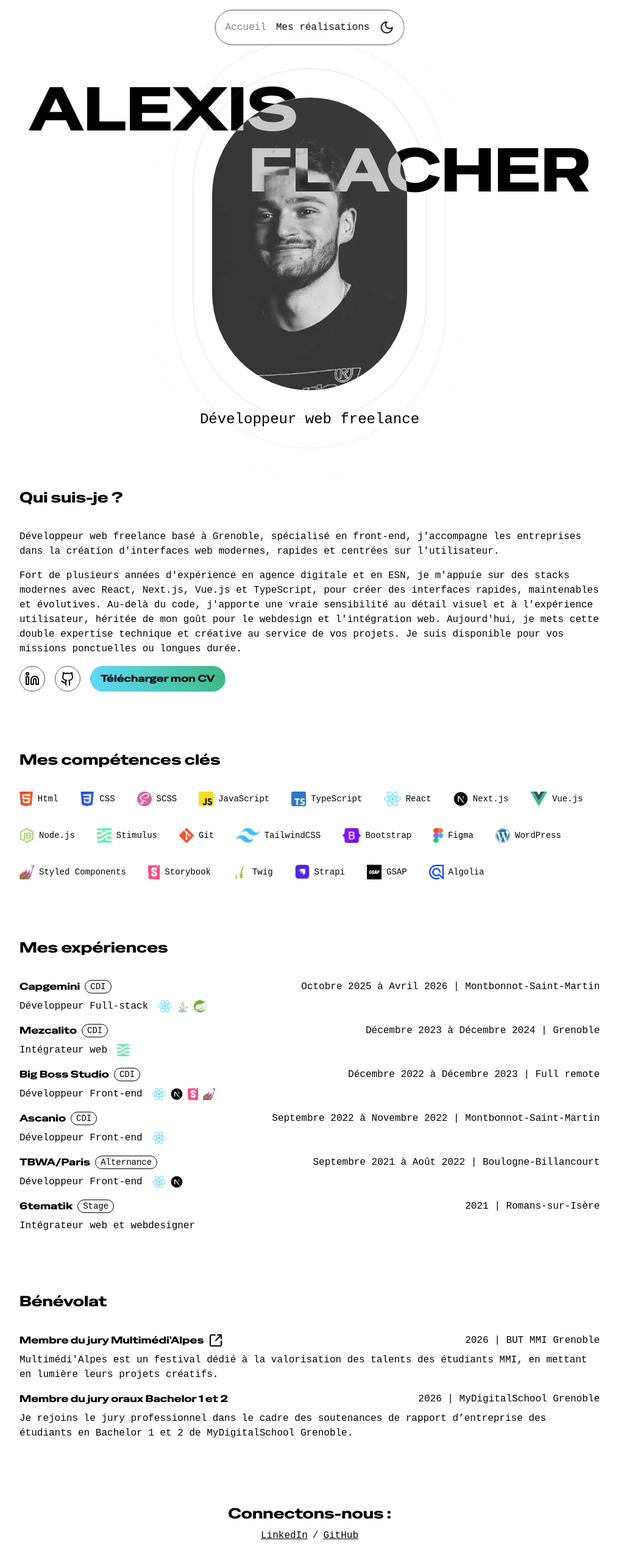
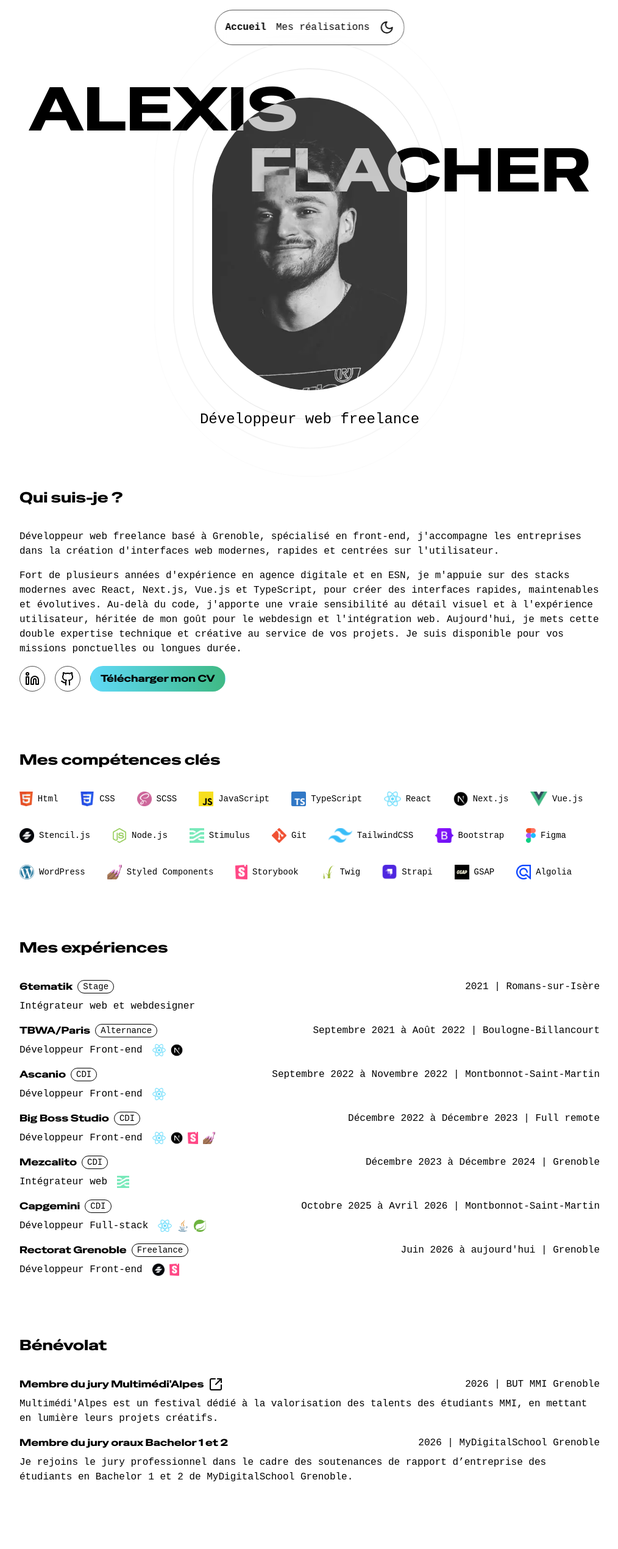
Before and after one commit to AlexisF9/Portfolio-2025, a Next.js app: page / in a window 1280 px wide. Shown: the top 2540 px of the page at 61% size, without its empty margins (132-1146 px from the left). Built offline with nearby package versions, Linux system fonts and the light colour scheme; a web font is replaced by a local one.

Commit message:
add stencil logo + add freelance exp + edit navbar style

```diff
--- a/public/experiences.json
+++ b/public/experiences.json
@@ -1,6 +1,15 @@
 [
   {
-    "id": 1,
+    "id": 7,
+    "company": "Rectorat Grenoble",
+    "date": "Juin 2026 à aujourd'hui",
+    "type": "Freelance",
+    "role": "Développeur Front-end",
+    "loc": "Grenoble",
+    "technos": ["stencil", "storybook"]
+  },
+  {
+    "id": 6,
     "company": "Capgemini",
     "date": "Octobre 2025 à Avril 2026",
     "type": "CDI",
@@ -9,7 +18,7 @@
     "technos": ["react", "java", "spring-boot"]
   },
   {
-    "id": 2,
+    "id": 5,
     "company": "Mezcalito",
     "date": "Décembre 2023 à Décembre 2024",
     "type": "CDI",
@@ -18,7 +27,7 @@
     "technos": ["stimulus"]
   },
   {
-    "id": 3,
+    "id": 4,
     "company": "Big Boss Studio",
     "date": "Décembre 2022 à Décembre 2023",
     "type": "CDI",
@@ -27,7 +36,7 @@
     "technos": ["react", "next", "storybook", "styled"]
   },
   {
-    "id": 4,
+    "id": 3,
     "company": "Ascanio",
     "date": "Septembre 2022 à Novembre 2022",
     "type": "CDI",
@@ -36,7 +45,7 @@
     "technos": ["react"]
   },
   {
-    "id": 5,
+    "id": 2,
     "company": "TBWA/Paris",
     "date": "Septembre 2021 à Août 2022",
     "type": "Alternance",
@@ -45,7 +54,7 @@
     "technos": ["react", "next"]
   },
   {
-    "id": 6,
+    "id": 1,
     "company": "6tematik",
     "date": "2021",
     "type": "Stage",
--- a/public/realisations.json
+++ b/public/realisations.json
@@ -130,7 +130,7 @@
         "label": "Strapi"
       }
     ],
-    "link": "https://my-immo.vercel.app/",
+    "link": null,
     "github": "https://github.com/AlexisF9/MyImmo"
   },
   {
--- a/src/components/intro.tsx
+++ b/src/components/intro.tsx
@@ -107,6 +107,10 @@ export function Intro() {
     {
       name: "vue",
       label: "Vue.js",
+    },
+    {
+      name: "stencil",
+      label: "Stencil.js",
     },
     {
       name: "node-js",
@@ -241,7 +245,7 @@ export function Intro() {
           Mes expériences
         </h3>
         <ul className="flex flex-col gap-4">
-          {experiences.map((exp, index) => {
+          {experiences.reverse().map((exp, index) => {
             return (
               <li key={index} className="translate-anim dark:text-white">
                 <div className="flex flex-col gap-2">
--- a/src/components/navbar.tsx
+++ b/src/components/navbar.tsx
@@ -141,7 +141,7 @@ export function Navbar() {
                 <li
                   key={index}
                   className={`dark:text-white ${
-                    pathname === link.link && "opacity-50"
+                    pathname === link.link && "font-bold"
                   }`}
                 >
                   <Link href={link.link}>{link.label}</Link>
```
Also changed, not shown: public/images/logos/logo-stencil.png (added).
